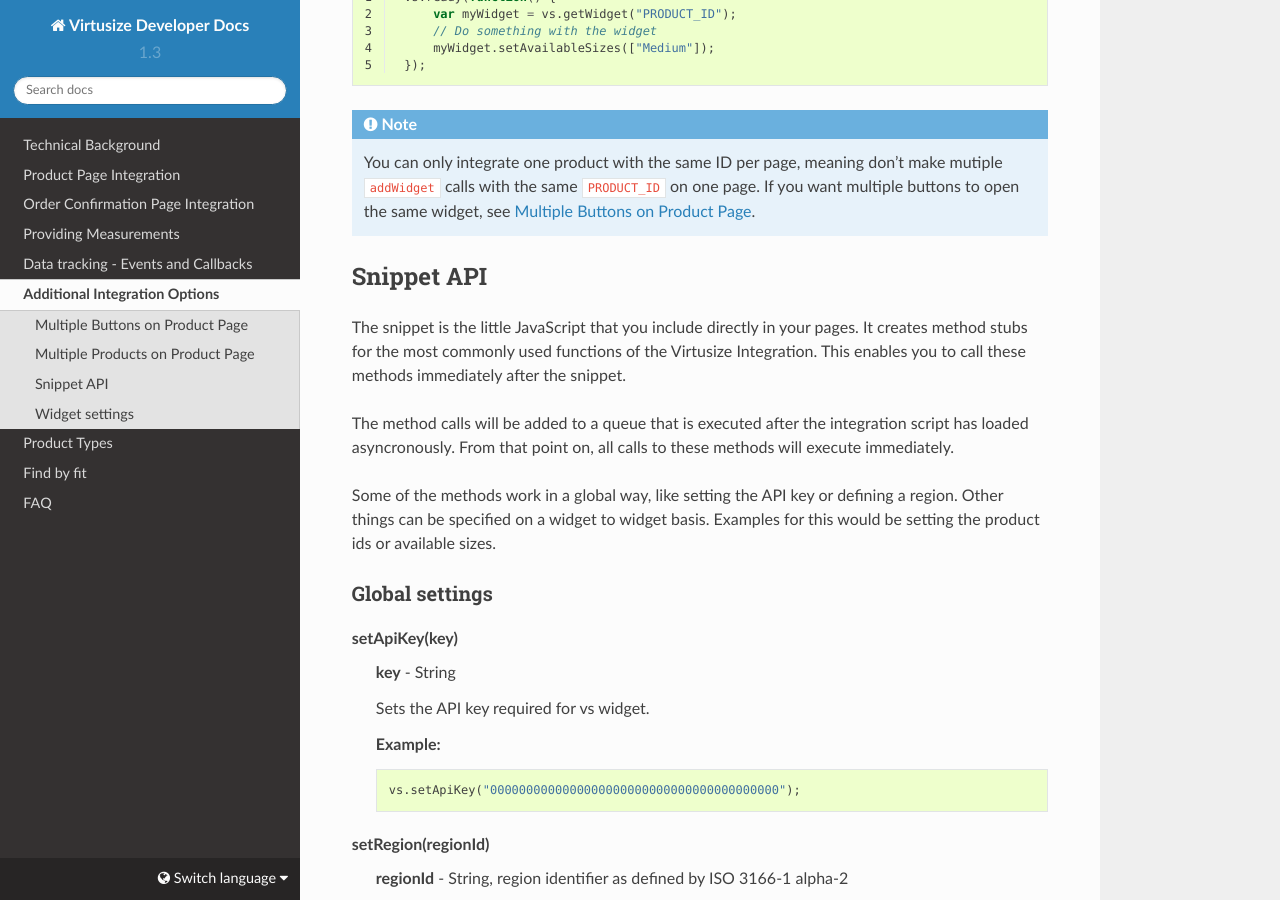
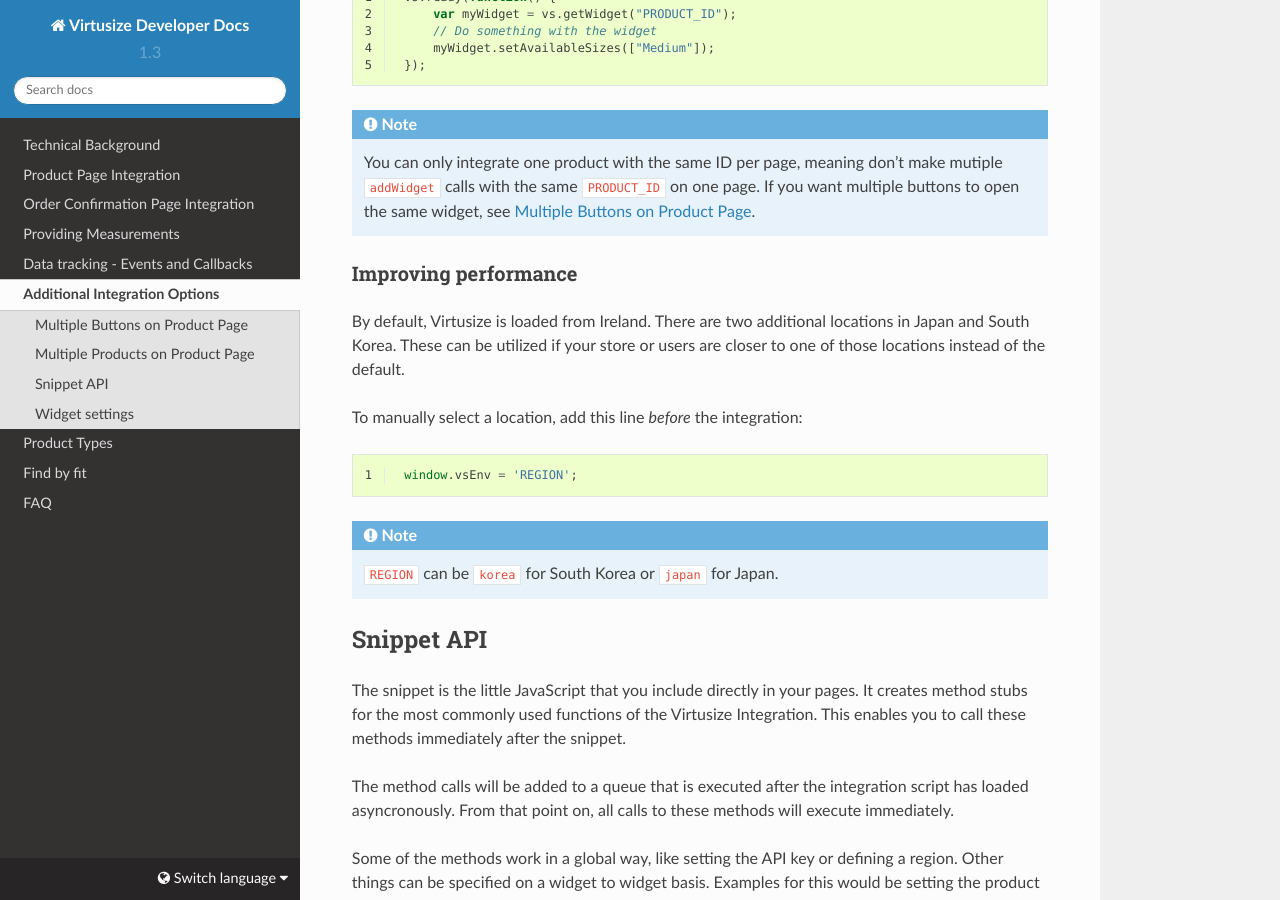
Before and after one commit to virtusize/virtusize.github.io, a Sphinx documentation site: the page built from source/additional-integration-options/index.rst, in a window 1280 px wide and 900 px high, scrolled down 1341 px. Built offline with Sphinx 7.4.7 and the Read the Docs theme 2.0.0, drawn with Linux system fonts in a browser that asks for light colours.

Commit message:
Feature: Added section about region selection

```diff
--- a/source/additional-integration-options/index.rst
+++ b/source/additional-integration-options/index.rst
@@ -84,6 +84,24 @@
     You can only integrate one product with the same ID per page, meaning don't make mutiple
     ``addWidget`` calls with the same ``PRODUCT_ID`` on one page. If you want multiple
     buttons to open the same widget, see :ref:`label-multiple-buttons-on-product-page`.
+
+
+Improving performance
+^^^^^^^^^^^^^^^^^^^^^
+
+By default, Virtusize is loaded from Ireland. There are two additional locations in Japan and
+South Korea. These can be utilized if your store or users are closer to one of those locations
+instead of the default.
+
+To manually select a location, add this line *before* the integration:
+
+.. code-block:: javascript
+   :linenos:
+
+    window.vsEnv = 'REGION';
+
+.. note::
+    ``REGION`` can be ``korea`` for South Korea or ``japan`` for Japan.
 
 
 .. _label-snippet-api:
```
Also changed, not shown: CHANGES.md (+1 -0 lines).
